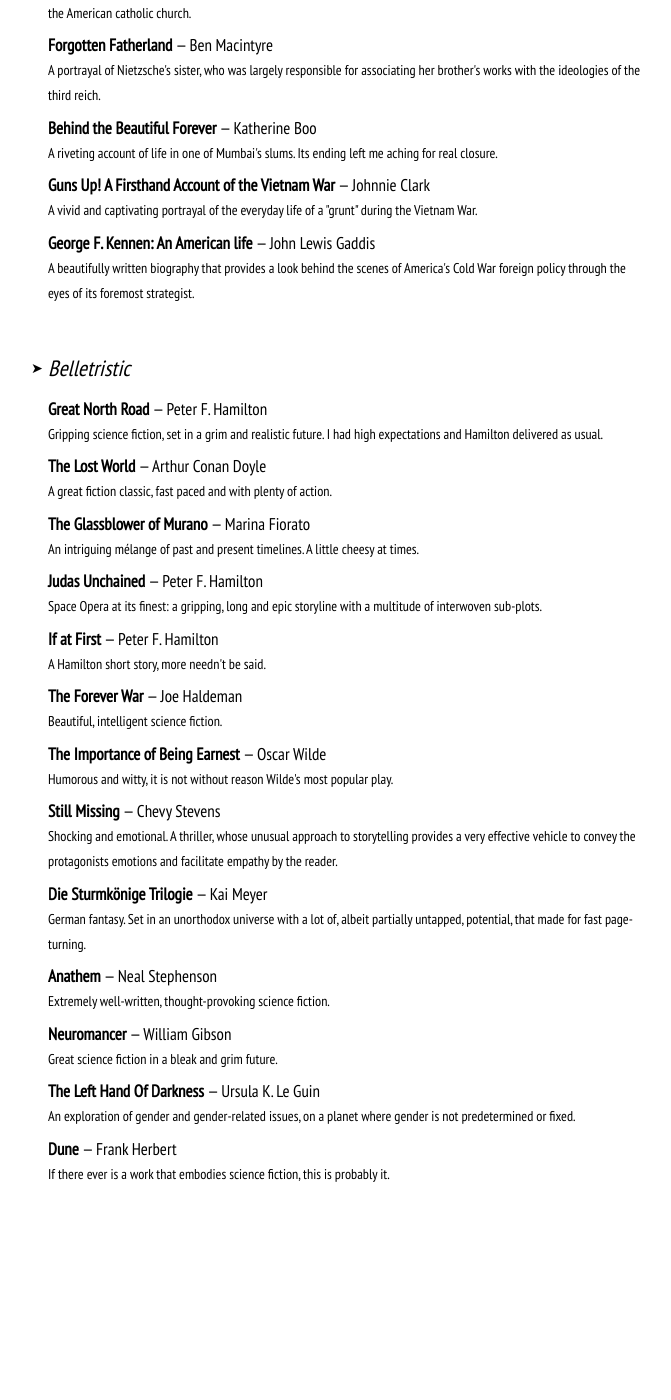
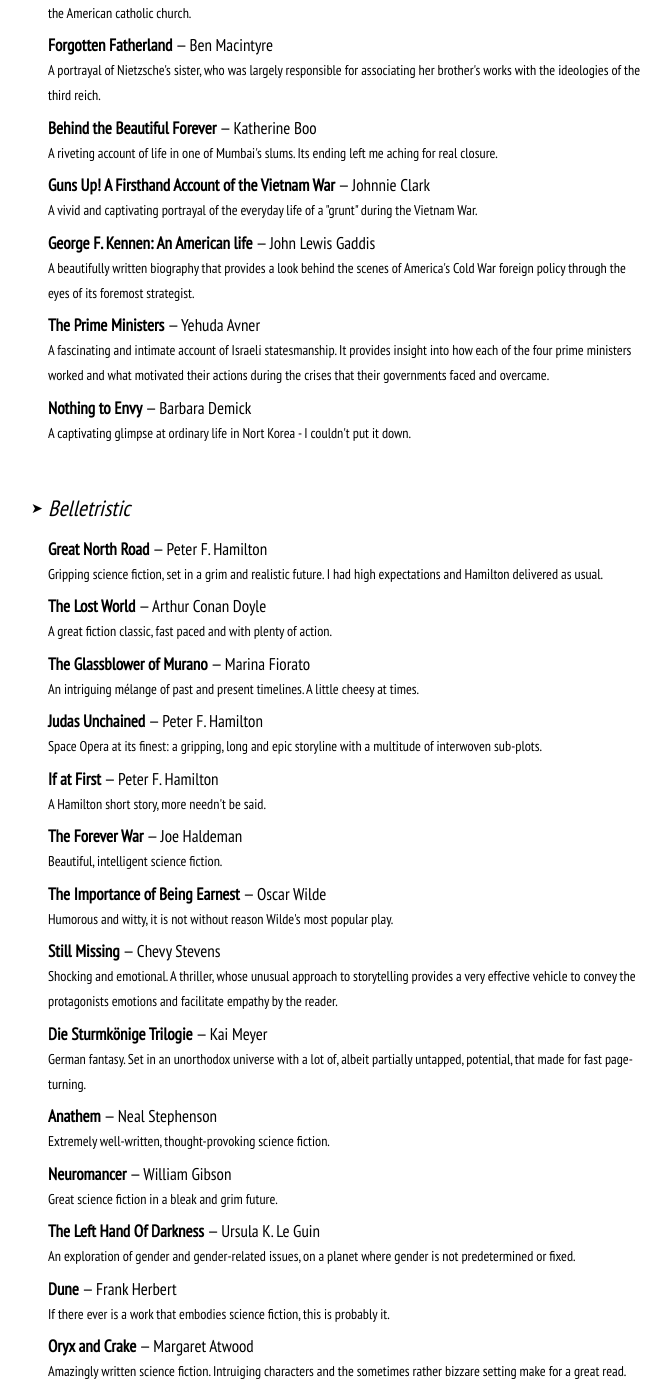
Before and after one commit to m2w/m2w.github.com, a Jekyll site: the page built from readinglist.md, in a window 1280 px wide and 1400 px high, scrolled down 650 px. Shown: the whole window, without its empty margins (292-963 px from the left). Built offline with Jekyll 4.4.1, drawn with Linux system fonts in a browser that asks for light colours; nearby versions of some CDN libraries; before the commit the page ends 1853 px from its top, so only the background shows below that.

Commit message:
Update the readinglist.

```diff
--- a/_data/readinglist.yml
+++ b/_data/readinglist.yml
@@ -45,6 +45,12 @@
       comment: A beautifully written biography that provides a look behind the scenes of America's Cold War foreign policy through the eyes of its foremost strategist.
       link: dummy
       author: John Lewis Gaddis
+    - title: The Prime Ministers
+      comment: A fascinating and intimate account of Israeli statesmanship. It provides insight into how each of the four prime ministers worked and what motivated their actions during the crises that their governments faced and overcame.
+      author: Yehuda Avner
+    - title: Nothing to Envy
+      comment: A captivating glimpse at ordinary life in Nort Korea - I couldn't put it down.
+      author: Barbara Demick
 - name: belletristic
   books:
     - title: Great North Road
@@ -99,3 +105,6 @@
       comment: If there ever is a work that embodies science fiction, this is probably it.
       link: dummy
       author: Frank Herbert
+    - title: Oryx and Crake
+      comment: Amazingly written science fiction. Intruiging characters and the sometimes rather bizzare setting make for a great read.
+      author: Margaret Atwood
```
